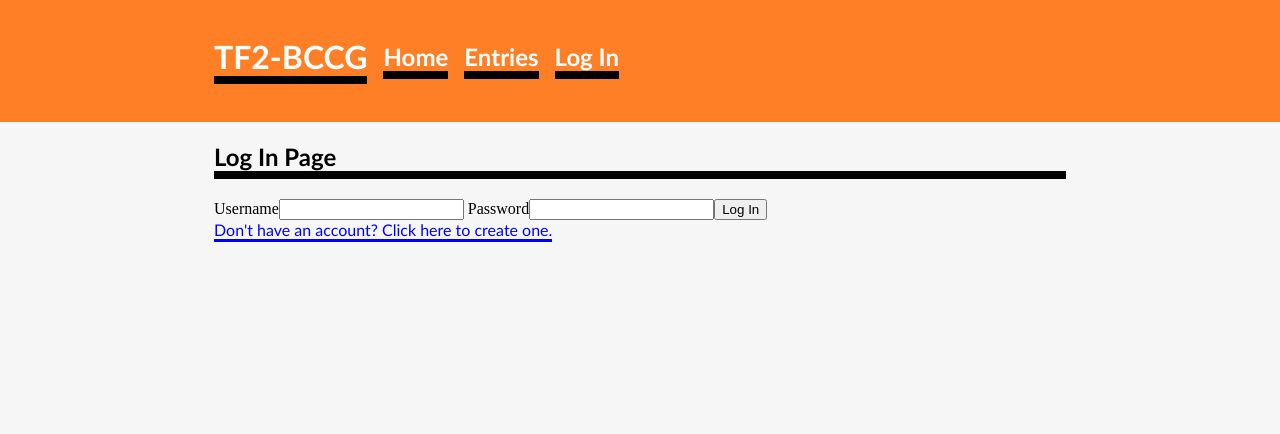
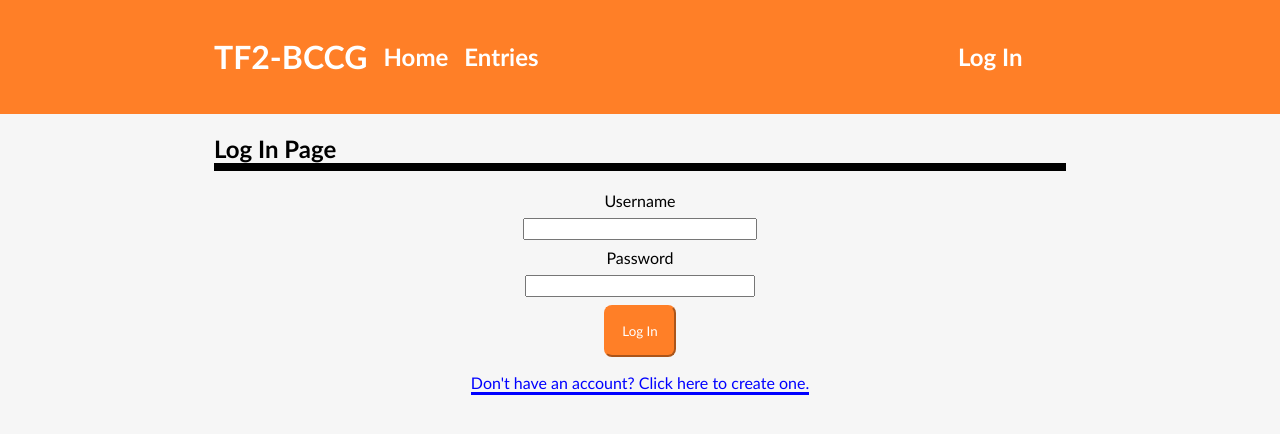
Before and after one commit to MitchellMaliglig/TF2-BCCG, a React (Vite) app in the folder client/: page /log-in in a window 1280 px wide. Shown: the top 434 px of the page. Built offline with nearby package versions, Linux system fonts and the light colour scheme.

Commit message:
Review / modify code #1

```diff
--- a/client/src/css/layout.css
+++ b/client/src/css/layout.css
@@ -50,6 +50,7 @@ nav {
   display: flex;
   align-items: center;
   gap: 1rem;
+  width: 75%;
 }
 
 nav > :nth-child(3) {
@@ -59,3 +60,26 @@ nav > :nth-child(3) {
 img {
   width: 75%;
 }
+
+form {
+  display: flex;
+  align-items: center;
+  flex-direction: column;
+
+  /* width: 50%; */
+}
+
+label {
+  text-align: center;
+}
+
+label,
+input {
+  width: 100%;
+  margin-bottom: 0.5rem;
+}
+
+/* button,
+#dont-have-acc{
+  margin-left: auto;
+} */
--- a/client/src/css/styles.css
+++ b/client/src/css/styles.css
@@ -1,18 +1,23 @@
+* {
+  font-family: 'Gill Sans', 'Gill Sans MT', Calibri, 'Trebuchet MS', sans-serif;
+}
+
 body {
   background-color: rgb(246, 246, 246);
 }
 
-header {
+header,
+button {
   background-color: rgb(255, 127, 39);
 }
 
 h1,
-nav {
+nav,
+button {
   color: white;
 }
 
-h1,
-h2 {
+.page-heading {
   border-bottom: 0.5rem solid black;
 }
 
@@ -20,10 +25,10 @@ h2 {
   color: black;
 }
 
-h1,
-h2,
-p {
-  font-family: 'Gill Sans', 'Gill Sans MT', Calibri, 'Trebuchet MS', sans-serif;
+button {
+  border-color: rgb(255, 127, 39);
+  padding: 1rem;
+  border-radius: 0.5rem;
 }
 
 #dont-have-acc {
--- a/client/src/pages/AccountPage.tsx
+++ b/client/src/pages/AccountPage.tsx
@@ -57,20 +57,17 @@ export function AccountPage({ pageType }: accountPageProps) {
 
   return (
     <>
-      <h2>{pageType} Page</h2>
+      <h2 className="page-heading">{pageType} Page</h2>
       <form onSubmit={handleSubmit}>
-        <label>
-          {' '}
-          Username
+        <div className="row">
+          <label>Username</label>
           <input type="text" name="username" required></input>
-        </label>
-        <label>
-          {' '}
-          Password
+        </div>
+        <div className="row">
+          <label>Password</label>
           <input type="password" name="password" required></input>
-        </label>
+        </div>
         <button disabled={isLoading}>{pageType}</button>
-      </form>
         {pageType === 'Log In' && (
           /*
             the "/" in navigate() is required to
@@ -81,6 +78,7 @@ export function AccountPage({ pageType }: accountPageProps) {
             Don't have an account? Click here to create one.
           </p>
         )}
+      </form>
     </>
   );
 }
--- a/client/src/pages/EntriesPage.tsx
+++ b/client/src/pages/EntriesPage.tsx
@@ -1,3 +1,3 @@
 export function EntriesPage() {
-  return <h2>Entries Page</h2>;
+  return <h2 className="page-heading">Entries Page</h2>;
 }
--- a/client/src/pages/HomePage.tsx
+++ b/client/src/pages/HomePage.tsx
@@ -1,7 +1,7 @@
 export function HomePage() {
   return (
     <>
-      <h2>Home Page</h2>
+      <h2 className="page-heading">Home Page</h2>
       <div className="row">
         <div className="column-half">
           <img src="/Cattius.png" />
```
Lines whose indentation alone changed are shown as unchanged.
